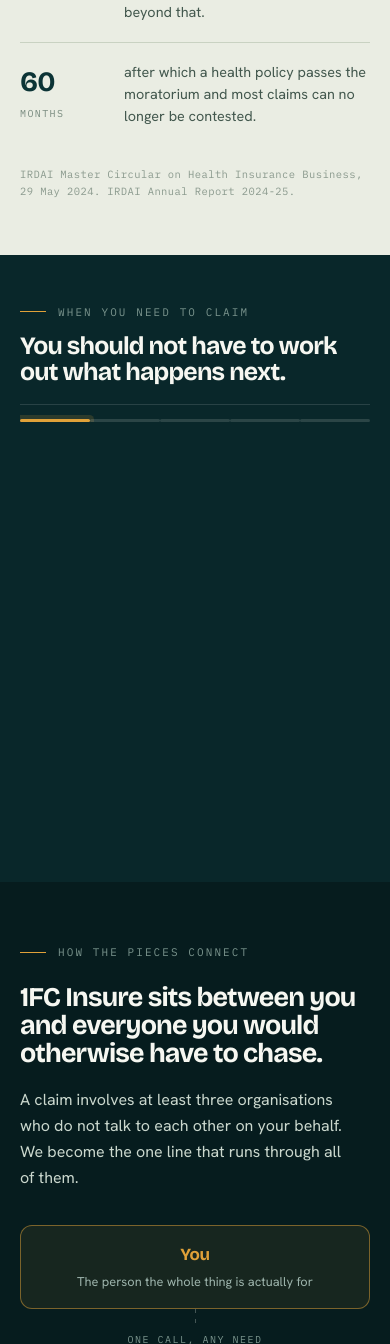
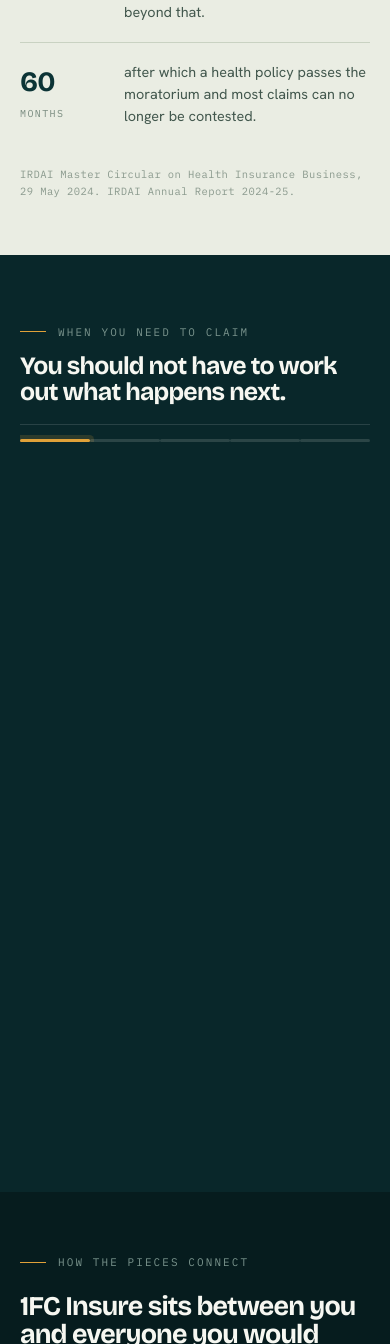
Before and after one commit to urvish-missive/ifc, a React (Vite) app: page / in a window 390 px wide. Shown: the part 4942-6286 px from the top of the page. Built offline with nearby package versions, Linux system fonts and the light colour scheme.

Commit message:
add panel nodes and responsive styles for better layout

```diff
--- a/src/components/sections/home/CaseDeskSection.jsx
+++ b/src/components/sections/home/CaseDeskSection.jsx
@@ -25,6 +25,40 @@
   { from: 2, time: '08:15', title: 'Your document list, in one message', sub: 'Collected once, kept with the claim' },
   { from: 3, time: '14:02', title: 'Filed with the insurer', sub: 'The decision is theirs. The following up stays ours.' },
   { from: 4, time: 'D3', title: 'The outcome, explained in plain language', sub: 'What was paid, what was not, and what to do next' },
+]
+
+const PANEL_NODES = [
+  {
+    from: 1,
+    key: 'Your coordinator',
+    val: 'Named, on the case',
+    sub: 'Not a queue, not a rotation',
+    delay: '640ms',
+  },
+  {
+    from: 2,
+    key: 'Hospital',
+    val: 'Coordinated by us',
+    sub: 'Documents listed once, 7 of 7 collected',
+    hasDocbar: true,
+    delay: '200ms',
+  },
+  {
+    from: 3,
+    key: 'Insurer or TPA',
+    val: 'The decision sits here',
+    sub: 'We keep following it up from the outside',
+    warn: true,
+    delay: '200ms',
+  },
+  {
+    from: 4,
+    key: 'You',
+    val: 'Told what it means',
+    sub: 'And what the next step is, if there is',
+    good: true,
+    delay: '200ms',
+  },
 ]
 
 export default function CaseDeskSection() {
@@ -74,7 +108,7 @@
 
         {/* Header */}
         <div className="desk-head flex justify-between items-end gap-6 flex-wrap mb-[clamp(20px,2.6vw,34px)] pt-4 sm:pt-8 md:pt-12 max-lg:items-start max-lg:mb-[18px]">
-          <div>
+          <div className='pt-5 sm:pt-10 md:pt-20'>
             <span className="label font-mono text-[11px] tracking-[.19em] uppercase text-[#7A948D] inline-flex items-center gap-3">
               <span className="w-[26px] h-px bg-[#E0A139] flex-none" />
               When you need to claim
@@ -176,6 +210,32 @@
               <MascotIllustration variant="desk" className="h-[220px] sm:h-[260px]" />
             </span>
           </div>
+
+          {/* Right Panel */}
+          <div className="panel">
+            {PANEL_NODES.map(({ from, key, val, sub, hasDocbar, warn, good, delay }) => {
+              const isOn = stage >= from
+              return (
+                <div
+                  key={key}
+                  data-from={from}
+                  style={{ '--d': delay }}
+                  className={`pnode ${warn ? 'warn' : ''} ${good ? 'good' : ''} ${isOn ? 'on' : ''}`}
+                >
+                  <div className="pk">{key}</div>
+                  <div className="pv">
+                    {val}
+                    <small>{sub}</small>
+                  </div>
+                  {hasDocbar && (
+                    <div className="docbar">
+                      <i />
+                    </div>
+                  )}
+                </div>
+              )
+            })}
+          </div>
         </div>
       </div>
     </section>
--- a/src/index.css
+++ b/src/index.css
@@ -295,7 +295,11 @@
 
 /* --- Panel (right side nodes) --- */
 .panel { display: flex; flex-direction: column; gap: 12px; }
-@media (max-width: 1080px) { .panel { display: none; } }
+@media (max-width: 1080px) {
+  .panel { flex-direction: row; flex-wrap: wrap; gap: 10px; }
+  .panel .pnode { flex: 1 1 44%; min-width: 0; }
+  .pnode { flex: 1 1 auto; min-width: 150px; transform: translateY(10px); padding: 13px 15px; }
+}
 .pnode {
   border: 1px solid var(--line-d);
   border-radius: 10px;
@@ -303,7 +307,7 @@
   background: rgba(246, 247, 241, .03);
   opacity: 0;
   transform: translateX(14px);
-  transition: opacity .55s, transform .55s;
+  transition: opacity .55s var(--d, 0ms), transform .55s var(--d, 0ms);
 }
 .pnode.on { opacity: 1; transform: none; }
 .pnode .pk { font-family: var(--font-mono); font-size: 9.5px; letter-spacing: .15em; text-transform: uppercase; color: var(--sage-dim); }
```
